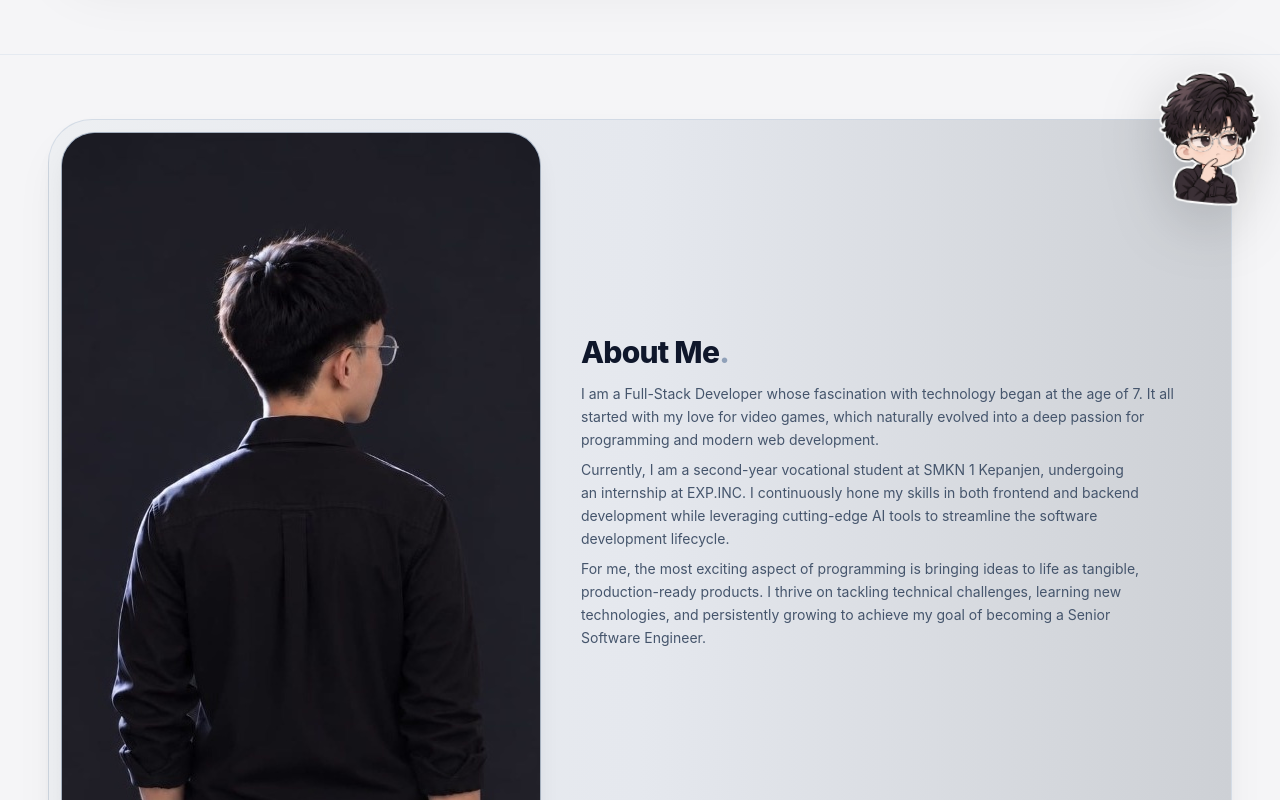
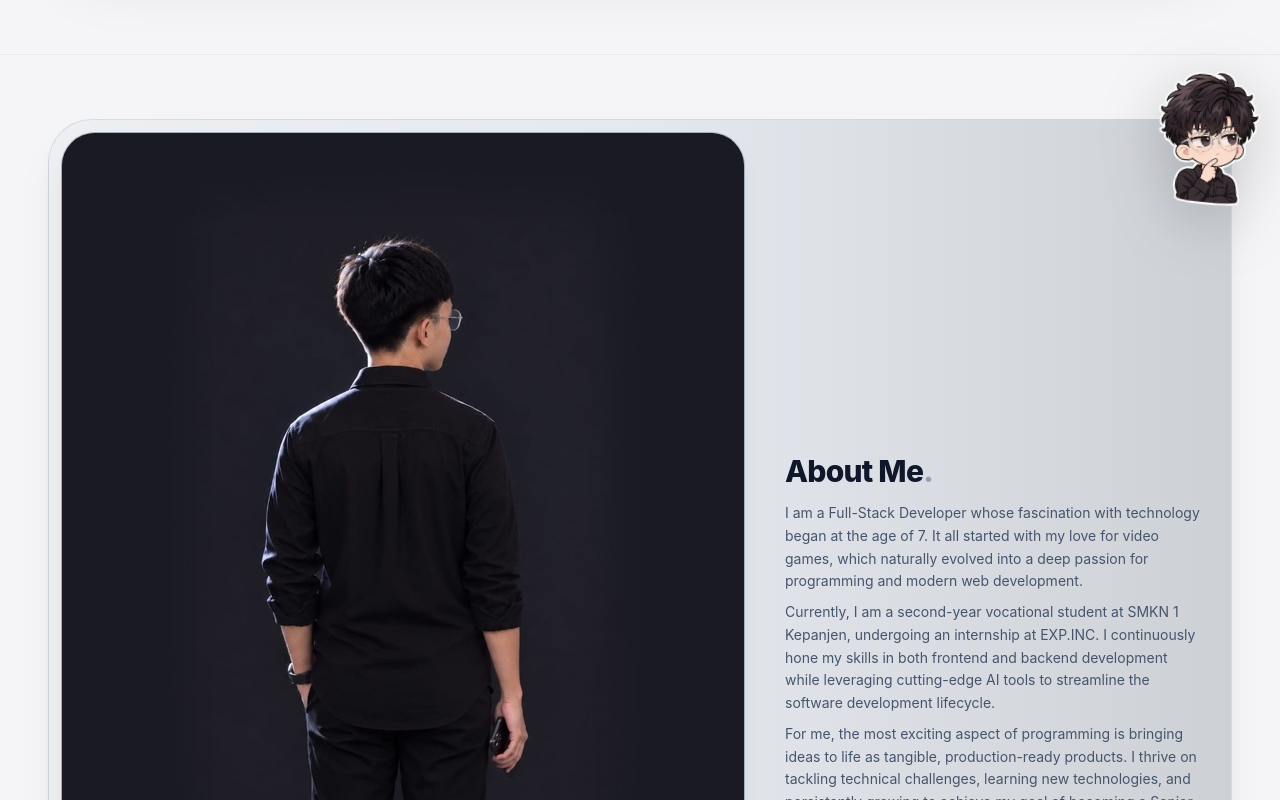
Before and after one commit to rizkyfahmi/Portfolio, a React (Vite) app in the folder frontend/: page / in a window 1280 px wide. Shown: the part 760-1560 px from the top of the page. Built offline with nearby package versions, Linux system fonts and the light colour scheme; no server answers.

Commit message:
style(about): scale down character so full pose down to knees is visible in portrait frame

```diff
--- a/frontend/src/components/sections/SectionAbout.tsx
+++ b/frontend/src/components/sections/SectionAbout.tsx
@@ -52,7 +52,7 @@ export function SectionAbout({ profile }: SectionAboutProps) {
             className="shrink-0 relative overflow-hidden self-stretch flex items-stretch justify-center bg-slate-900 m-2 sm:m-2.5 lg:m-3 rounded-[20px] sm:rounded-[28px] lg:rounded-[34px] border border-slate-300/80 shadow-[0_12px_28px_-10px_rgba(15,23,42,0.12)] max-h-[260px] lg:max-h-none"
           >
             <img
-              src="/images/about-photo.jpg?v=3"
+              src="/images/about-photo.jpg?v=4"
               alt={profile.name}
               className="h-full w-auto aspect-[2/3] object-cover object-top select-none pointer-events-none rounded-[20px] sm:rounded-[28px] lg:rounded-[34px]"
             />
```
Also changed, not shown: frontend/public/images/about-photo.jpg.
